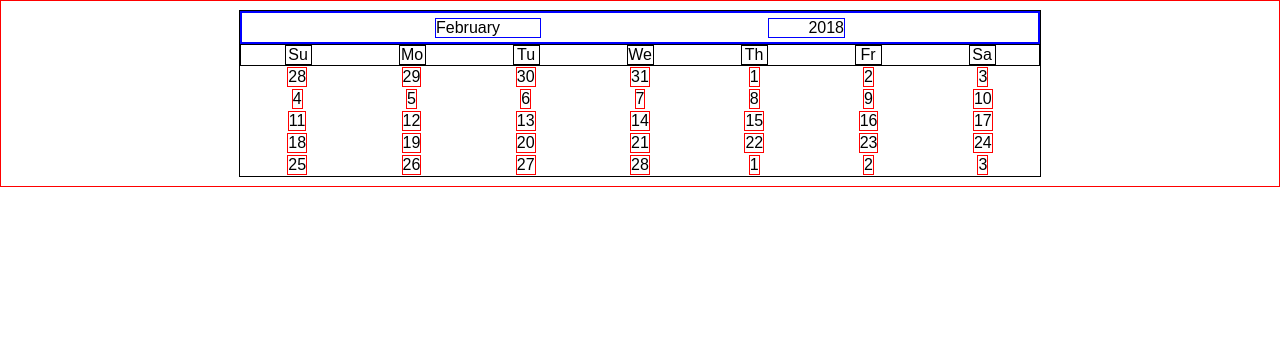
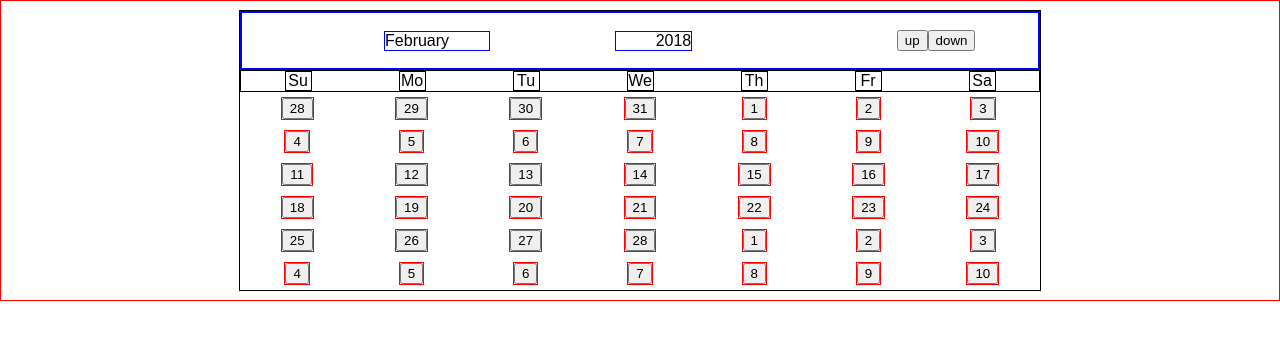
Before and after one commit to nitzan-frock/calendar-basic, a React app: page / in a window 1280 px wide. Built offline with nearby package versions, Linux system fonts and the light colour scheme.

Commit message:
added up button functionality, prevMonth not coming in properly.

```diff
--- a/src/components/Year/Month/Days/Day/Day.css
+++ b/src/components/Year/Month/Days/Day/Day.css
@@ -1,4 +1,5 @@
 .Day {
     display: flex;
     border: 1px solid red;
+    margin: 5px;
 }
--- a/src/components/Year/Month/Days/Day/Day.js
+++ b/src/components/Year/Month/Days/Day/Day.js
@@ -3,7 +3,9 @@ import classes from './Day.css';
 
 const Day = (props) => {
     return (
-        <div className={classes.Day}>{props.day}</div>
+        <div className={classes.Day}>
+            <button>{props.day}</button>
+        </div>
     );
 };
 
--- /dev/null
+++ b/src/components/Year/Month/MonthButtons/MonthButtons.js
@@ -0,0 +1,12 @@
+import React from 'react';
+
+const monthButtons = (props) => {
+    return (
+        <div>
+            <button onClick={() => props.changeMonth('up')}>up</button>
+            <button >down</button>
+        </div>
+    );
+};
+
+export default monthButtons;
--- a/src/containers/Calendar.css
+++ b/src/containers/Calendar.css
@@ -33,7 +33,7 @@
   height: 100%;
   width: 100%;
   grid-template-columns: repeat(7, 1fr);
-  grid-template-rows: repeat(5, 1fr);
+  grid-template-rows: repeat(6, 1fr);
   align-items: center;
   justify-items: center;
 }
@@ -51,3 +51,7 @@
   padding-left: 5%;
   border: 1px solid blue;
 }
+
+.MonthButtons {
+  display: flex;
+}
--- a/src/containers/Calendar.js
+++ b/src/containers/Calendar.js
@@ -4,6 +4,7 @@ import Month from '../components/Year/Month/Month';
 import Year from '../components/Year/Year';
 import DayNames from '../components/Year/Month/Days/DayNames/DayNames';
 import Days from '../components/Year/Month/Days/Days';
+import MonthButtons from '../components/Year/Month/MonthButtons/MonthButtons';
 
 const moment = require('moment');
 
@@ -39,6 +40,7 @@ class Calendar extends Component {
     const currentDate = {...this.state.currentDate};
 
     // first of the current month
+    console.log(currentDate);
     const firstOfMonth = moment().year(currentDate.year).month(currentDate.month).date(1);
     const firstDayOfMonth = firstOfMonth.day();
     const current = {
@@ -50,17 +52,26 @@ class Calendar extends Component {
     let daysToStartOfCal = 0;
 
     if (current.day !== 0){ // current Month's first day is not a sunday
-      let prevMonth = current.month - 1;
+      let prevMonth = +current.month - 1;
+      let prevYear = current.year - 1;
       daysToStartOfCal = current.firstofMonth - current.day;
+      console.log("   current month "+moment().month(+current.month).format('MMMM'));
+      if (+current.month === 0) {
+        prevMonth = moment().month(prevMonth).format('MMMM');
+        console.log("   prevMonth: " + moment().month(prevMonth).format('MMMM'));
+        console.log("   prevYear: " + prevYear);
+        console.log(daysToStartOfCal);
 
-      for (let i = daysToStartOfCal; i <= 0; i++) { // get rolling dates from previous month
-        days.prev.push({
-          day: moment().year(current.year).month(prevMonth).date(i).format('D'),
-          key: "prev"+i,
-        });
+        days.prev = this.populateDays(days.prev, daysToStartOfCal, prevYear, prevMonth, "prev");
+      }
+      else {
+        console.log("prevMonth: "+prevMonth);
+        days.prev = this.populateDays(days.prev, daysToStartOfCal, current.year, prevMonth, "prev");
       }
     }
-    for (let i = 1, daysLeft = daysToStartOfCal + 35; i < daysLeft; i++) {
+    console.log("   prev month days:");
+    console.log(days);
+    for (let i = 1, daysLeft = daysToStartOfCal + 42; i < daysLeft; i++) {
       if (i <= moment().daysInMonth()){
         days.current.push({
           day: moment().year(current.year).month(current.month).date(i).format('D'),
@@ -77,7 +88,59 @@ class Calendar extends Component {
     return days;
   }
 
+  populateDays = (days, daysToStartOfCal, year, month, key) => {
+    console.log("in populate Days");
+    console.log("   year: " + year + " month: " + month);
+    console.log("   daysToStartOfCal: " + daysToStartOfCal);
+    if (daysToStartOfCal === 0) {
+      daysToStartOfCal = moment().month(month).daysInMonth();
+      days.push({
+        day: moment().year(year).month(month).date(daysToStartOfCal).format('D'),
+        key: key+0,
+      });
+    }
+    else {
+      for (let i = daysToStartOfCal; i < 1; i++) { // get rolling dates from previous month
+        days.push({
+          day: moment().year(year).month(month).date(i).format('D'),
+          key: key+i,
+        });
+      }
+    }
+    console.log(days);
+    return days;
+  }
+
+  changeMonthHandler = (buttonType) => {
+    console.log("change month handler");
+    this.setState((prevState) => {
+      let currentDate = {...prevState.currentDate};
+      if (buttonType === 'up') {
+        currentDate = this.clickedPrevMonth(currentDate);
+        return {currentDate: currentDate};
+      }
+    });
+  }
+
+  clickedPrevMonth = (currentDate) => {
+    console.log(currentDate.month);
+    if (currentDate.month === 0) {
+      currentDate.year = currentDate.year-1;
+      currentDate.month = 11;
+      currentDate.day = null;
+      return currentDate;
+    }
+    else {
+      currentDate.month = currentDate.month-1;
+      console.log(currentDate.month);
+      currentDate.day = null;
+      console.log(currentDate);
+      return currentDate;
+    }
+  }
+
   render() {
+    console.log("render");
     let days = (
       <Days days={this.getDays()} currentDate={this.state.currentDate} key="days"/>
     );
@@ -89,6 +152,9 @@ class Calendar extends Component {
           </div>
           <div className={classes.Year}>
             <Year year={this.state.currentDate.year}/>
+          </div>
+          <div className={classes.MonthButtons}>
+            <MonthButtons changeMonth={this.changeMonthHandler} />
           </div>
         </div>
         <div className={classes.DayNames}>
```
Also changed, not shown: package.json (+6 -1 lines), 1 other file.
